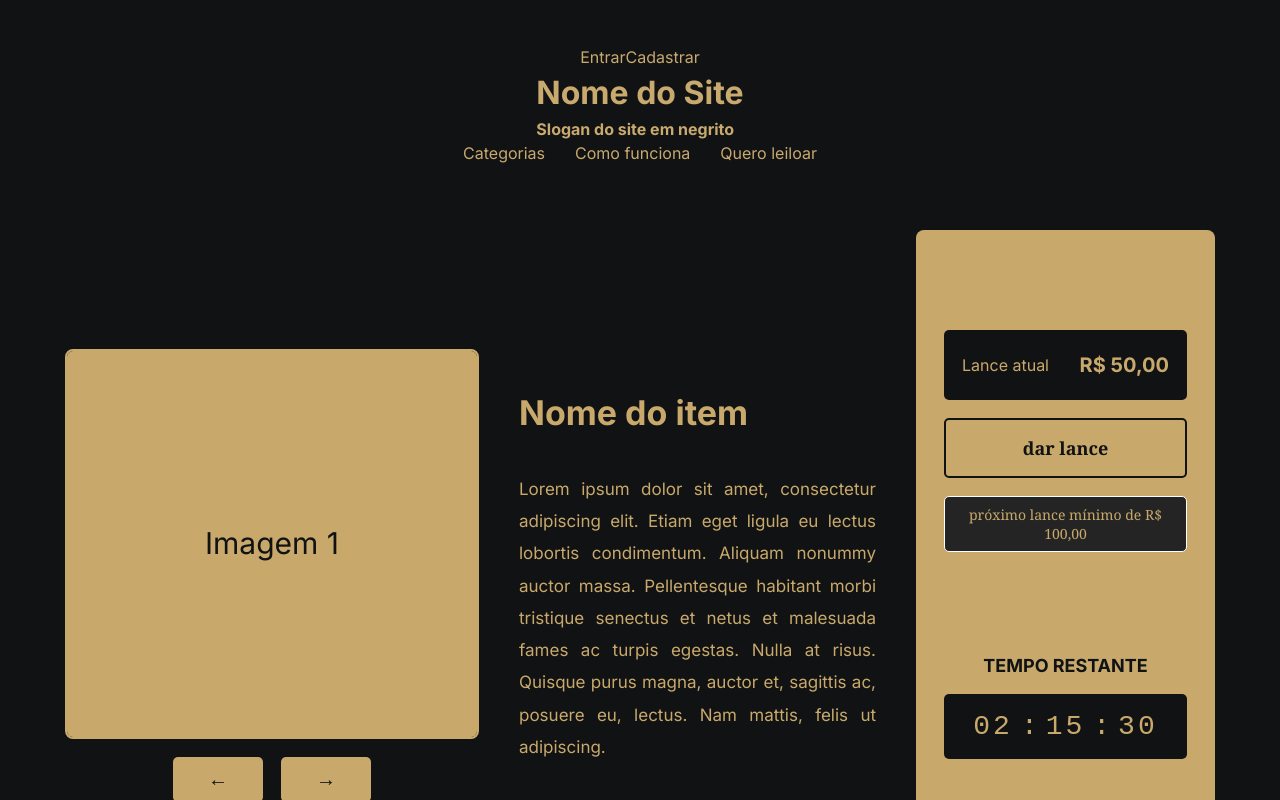
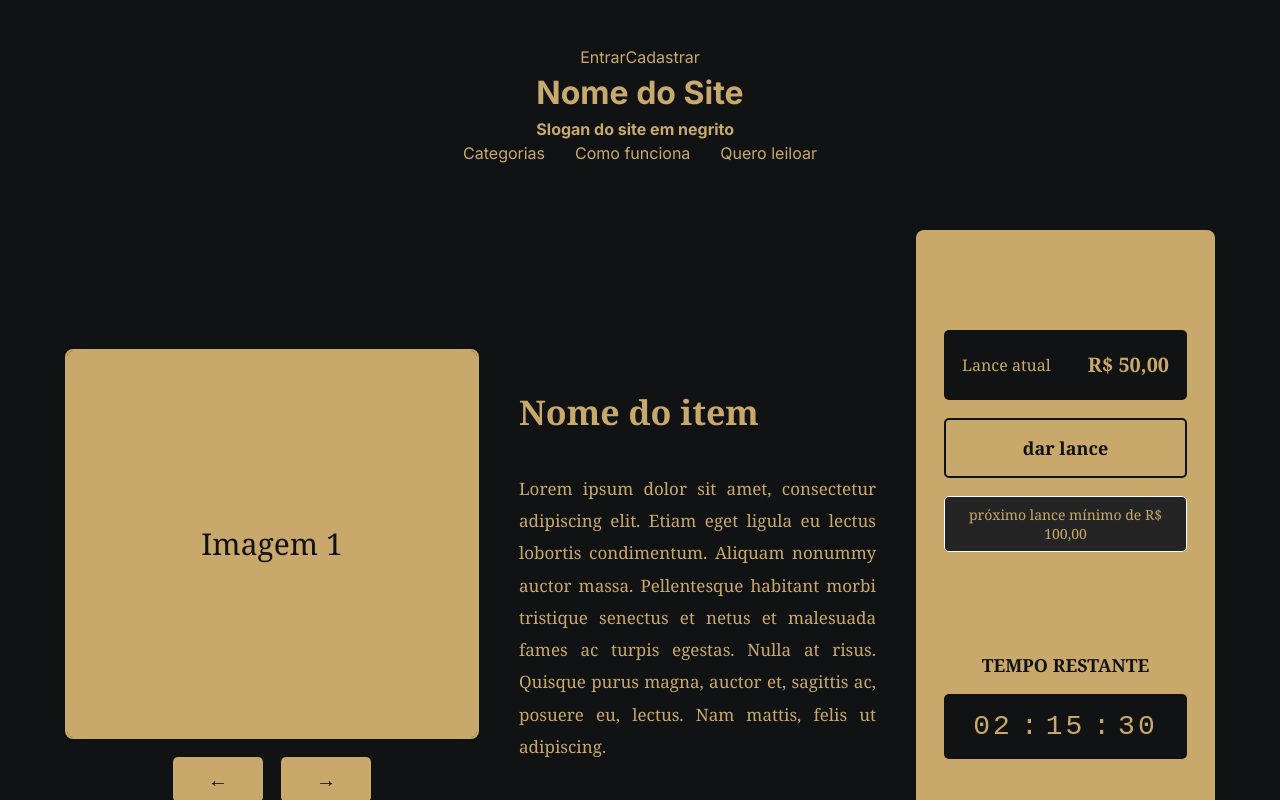
Before and after one commit to guiclopes1-lab/pi-azul, a React (Vite) app: page /produto in a window 1280 px wide. Shown: the top 800 px of the page. Built offline with nearby package versions, Linux system fonts and the light colour scheme.

Commit message:
Update Produto.css

```diff
--- a/src/telas/Produto.css
+++ b/src/telas/Produto.css
@@ -17,14 +17,8 @@ body {
     background-color: #111214;
 
     color: #c8a96b;
-<<<<<<< Updated upstream
-=======
-<<<<<<< HEAD
-=======
->>>>>>> Stashed changes
 
     font-family: Georgia, "Times New Roman", serif;
->>>>>>> fb72ce4897ca3ae9d201717daa6e089d8e561bea
 }
 
 
```
